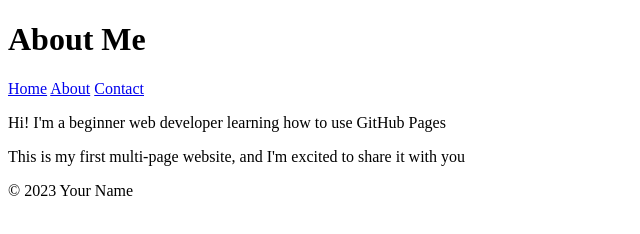
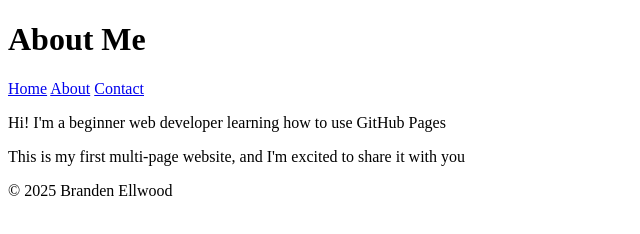
Before and after one commit to Killerpancake/my-github-page, a plain HTML site: page about.html in a window 1280 px wide. Shown: the full height of the page, 0-640 px from the left. Drawn offline with Linux system fonts and the light colour scheme.

Commit message:
Update about.html

```diff
--- a/about.html
+++ b/about.html
@@ -39,7 +39,7 @@
 
 <footer>
 
-    <p>&copy; 2023 Your Name</p>
+   <p>&copy; 2025 Branden Ellwood</p>
 
 </footer>
 
```
